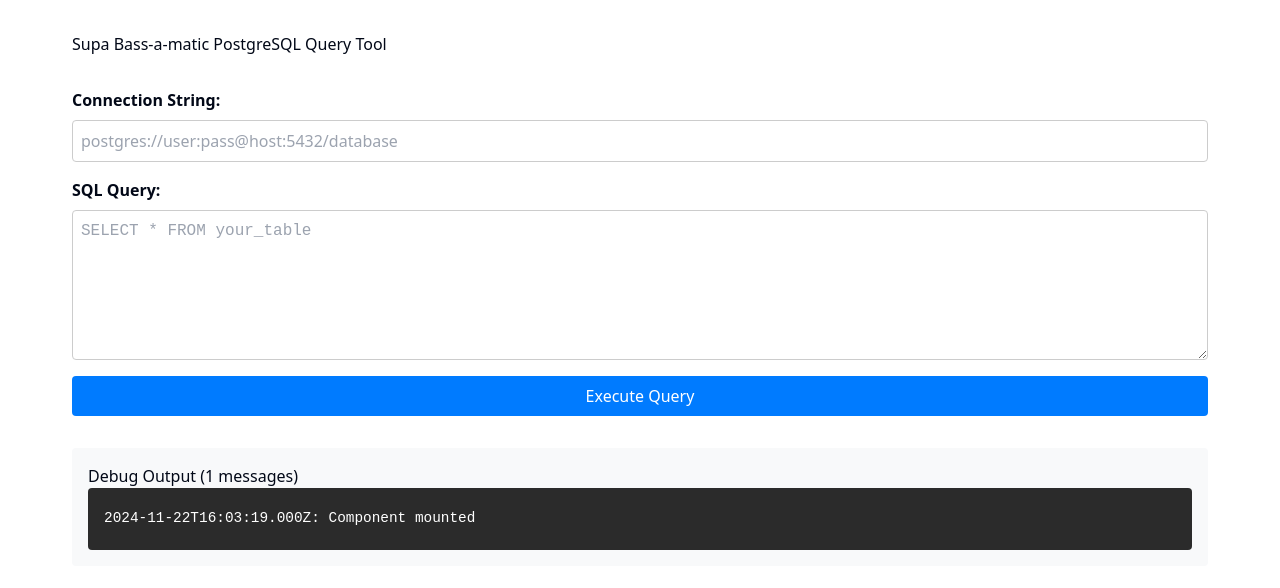
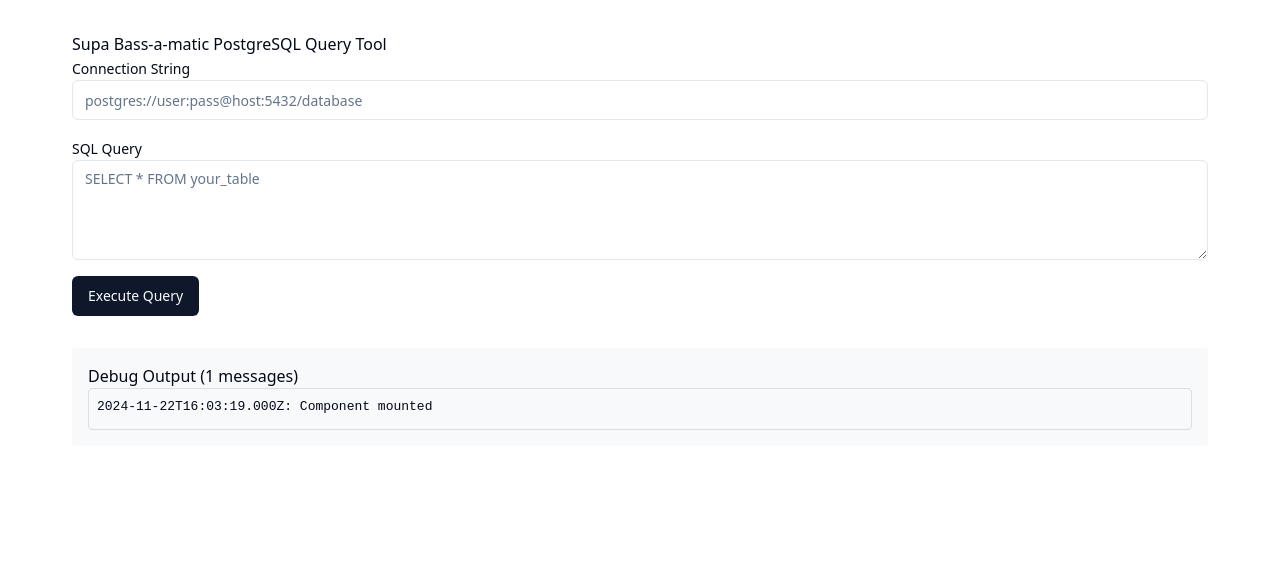
Before and after one commit to burggraf/supa-bass-o-matic, a SvelteKit app: page / in a window 1280 px wide. Shown: the top 588 px of the page. Built offline with nearby package versions, Linux system fonts and the light colour scheme.

Commit message:
converting to shadcn

```diff
--- a/src/routes/+page.svelte
+++ b/src/routes/+page.svelte
@@ -1,6 +1,10 @@
 <script lang="ts">
     import { invoke } from '@tauri-apps/api/tauri'
     import { onMount } from 'svelte';
+    import { Input } from "$lib/components/ui/input";
+    import { Button } from "$lib/components/ui/button";
+    import { Textarea } from "$lib/components/ui/textarea";
+    import { Label } from "$lib/components/ui/label";
 
     let connectionString = '';
     let sqlQuery = '';
@@ -54,37 +58,36 @@
 
     <div class="query-form">
         <div class="input-group">
-            <label for="connection-string">Connection String:</label>
-            <input
+            <Label for="connection-string">Connection String</Label>
+            <Input
                 id="connection-string"
                 type="text"
                 bind:value={connectionString}
                 placeholder="postgres://user:pass@host:5432/database"
-                class="input"
             />
         </div>
 
         <div class="input-group">
-            <label for="sql-query">SQL Query:</label>
-            <textarea
+            <Label for="sql-query">SQL Query</Label>
+            <Textarea
                 id="sql-query"
                 bind:value={sqlQuery}
                 placeholder="SELECT * FROM your_table"
-                class="textarea"
-            ></textarea>
+                class="min-h-[100px]"
+            />
         </div>
 
-        <button
-            class="execute-button"
-            on:click={handleClick}
+        <Button
+            onclick={handleClick}
             disabled={isLoading}
+            variant="default"
         >
             {#if isLoading}
                 Executing...
             {:else}
                 Execute Query
             {/if}
-        </button>
+        </Button>
     </div>
 
     {#if error}
@@ -137,65 +140,18 @@
     }
 
     .query-form {
-        display: flex;
-        flex-direction: column;
-        gap: 1rem;
-        margin: 2rem 0;
+        margin-bottom: 2rem;
     }
 
     .input-group {
-        display: flex;
-        flex-direction: column;
-        gap: 0.5rem;
-    }
-
-    label {
-        font-weight: bold;
-    }
-
-    .input {
-        padding: 0.5rem;
-        border: 1px solid #ccc;
-        border-radius: 4px;
-        font-size: 1rem;
-        width: 100%;
-    }
-
-    .textarea {
-        padding: 0.5rem;
-        border: 1px solid #ccc;
-        border-radius: 4px;
-        font-size: 1rem;
-        width: 100%;
-        min-height: 150px;
-        font-family: monospace;
-    }
-
-    .execute-button {
-        padding: 0.5rem 1rem;
-        background-color: #007bff;
-        color: white;
-        border: none;
-        border-radius: 4px;
-        cursor: pointer;
-        font-size: 1rem;
-        transition: background-color 0.2s;
-    }
-
-    .execute-button:hover {
-        background-color: #0056b3;
-    }
-
-    .execute-button:disabled {
-        background-color: #ccc;
-        cursor: not-allowed;
+        margin-bottom: 1rem;
     }
 
     .error {
         color: red;
         margin: 1rem 0;
         padding: 1rem;
-        background-color: #ffebee;
+        border: 1px solid red;
         border-radius: 4px;
     }
 
@@ -215,12 +171,12 @@
 
     th, td {
         border: 1px solid #ddd;
-        padding: 0.5rem;
+        padding: 8px;
         text-align: left;
     }
 
     th {
-        background-color: #f5f5f5;
+        background-color: #f2f2f2;
     }
 
     tr:nth-child(even) {
@@ -235,24 +191,16 @@
     }
 
     .debug-container {
-        max-height: 300px;
+        max-height: 200px;
         overflow-y: auto;
-        font-family: monospace;
-        font-size: 0.9rem;
-        background-color: #2b2b2b;
-        color: #ffffff;
-        padding: 1rem;
+        border: 1px solid #ddd;
+        padding: 0.5rem;
         border-radius: 4px;
     }
 
     .debug-line {
-        padding: 0.25rem 0;
-        border-bottom: 1px solid #3d3d3d;
+        font-family: monospace;
         white-space: pre-wrap;
-        word-break: break-all;
-    }
-
-    .debug-line:last-child {
-        border-bottom: none;
+        margin-bottom: 0.25rem;
     }
 </style>
```
Also changed, not shown: 1 other file (tests, documents, lock files or other folders).
